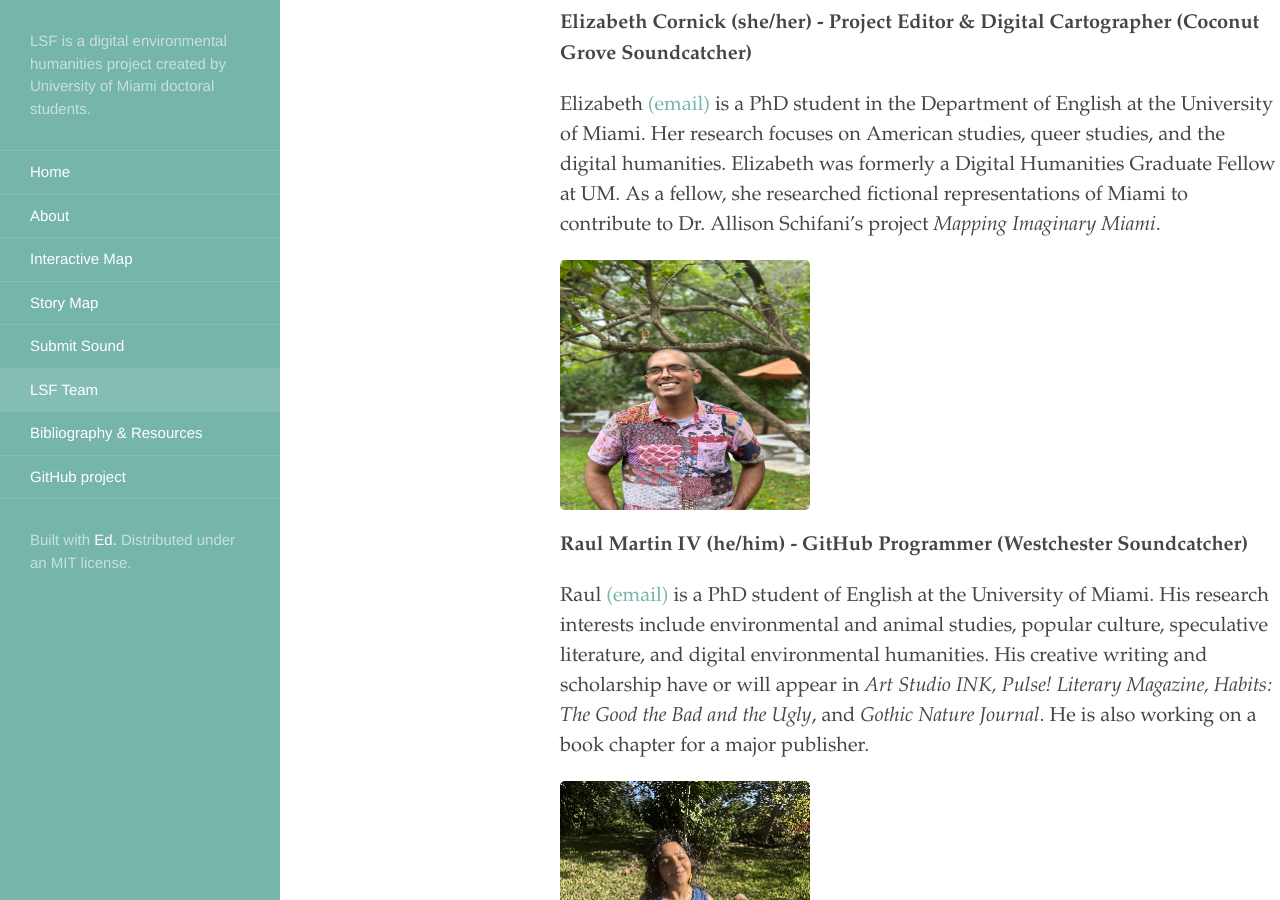
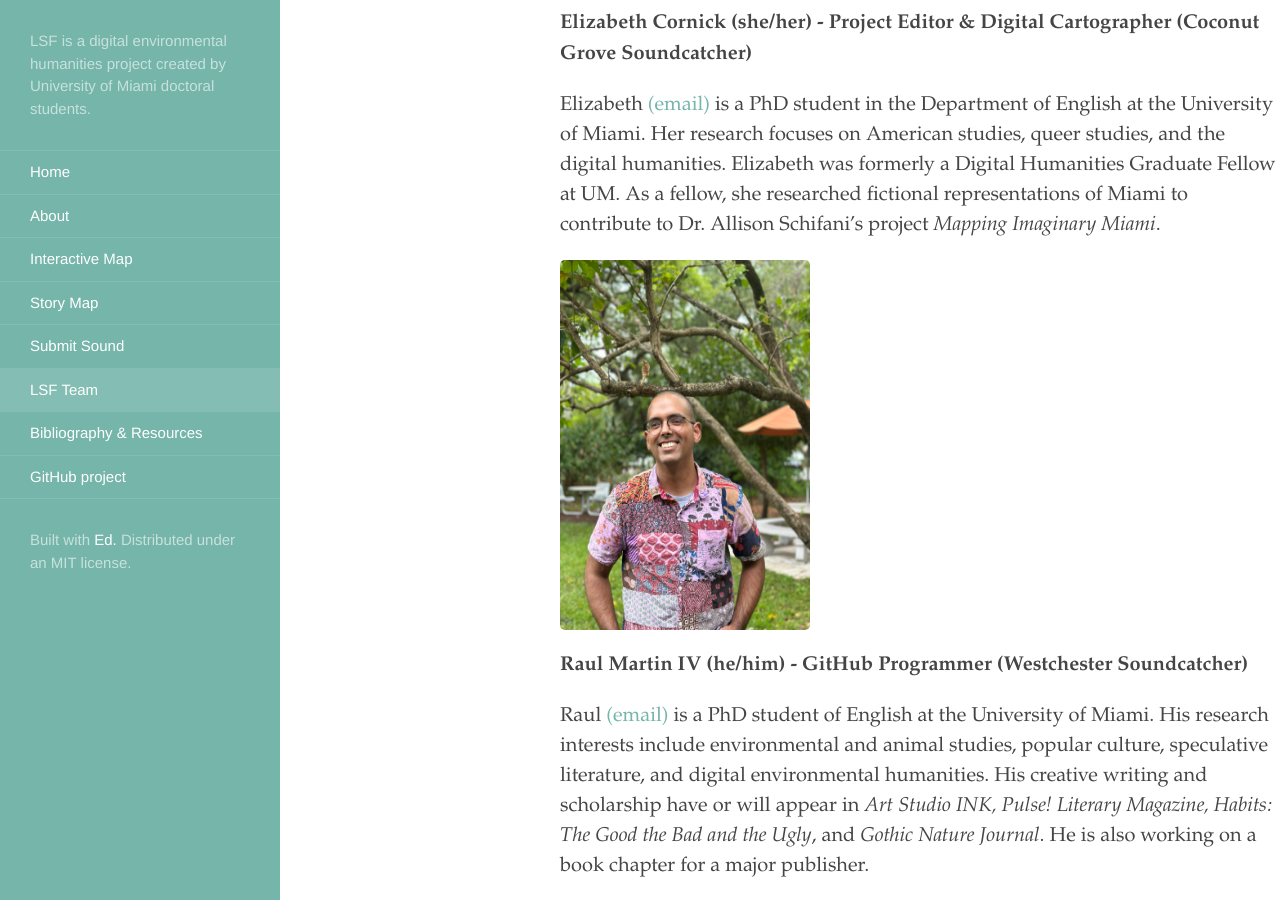
Before and after one commit to rm4-25/lsf_3, a Jekyll site: the page built from LSF Team.md, in a window 1280 px wide and 900 px high, scrolled down 362 px. Built offline with Jekyll 4.4.1, drawn with Linux system fonts in a browser that asks for light colours.

Commit message:
Update LSF Team.md

```diff
--- a/LSF Team.md
+++ b/LSF Team.md
@@ -12,13 +12,13 @@
 
 Elizabeth [(email)](mailto:emc988@miami.edu) is a PhD student in the Department of English at the University of Miami. Her research focuses on American studies, queer studies, and the digital humanities. Elizabeth was formerly a Digital Humanities Graduate Fellow at UM. As a fellow, she researched fictional representations of Miami to contribute to Dr. Allison Schifani’s project _Mapping Imaginary Miami_.
 
-<img src="https://github.com/rm4-25/lsf_3/blob/main/assets/Raul_Green%20Headshot_2025.jpg" width="250" height="250">
+<img src="https://github.com/rm4-25/lsf_3/blob/main/assets/Raul_Green%20Headshot_2025.jpg" width="250" height="370">
 
 **Raul Martin IV (he/him) - GitHub Programmer (Westchester Soundcatcher)**
 
 Raul [(email)](mailto:rxm1934@miami.edu) is a PhD student of English at the University of Miami. His research interests include environmental and animal studies, popular culture, speculative literature, and digital environmental humanities. His creative writing and scholarship have or will appear in _Art Studio INK, Pulse! Literary Magazine, Habits: The Good the Bad and the Ugly_, and _Gothic Nature Journal_. He is also working on a book chapter for a major publisher.
 
-<img src="https://github.com/rm4-25/lsf_3/blob/main/assets/Prish%20headshot_resized.jpg">
+<img src="https://github.com/rm4-25/lsf_3/blob/main/assets/Prish%20headshot_resized.jpg" width="250" height="370">
 
 **Prishanti Pathak (she/her) - (South Miami Soundcatcher)**
 
```
